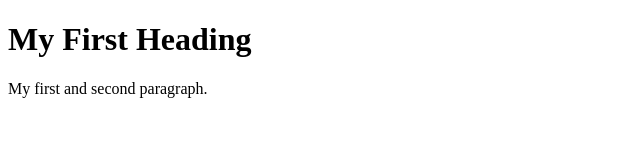
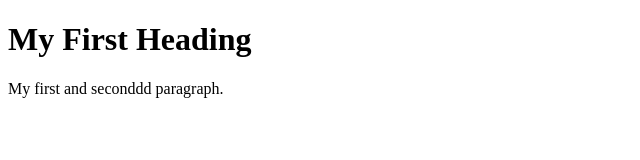
Before and after one commit to rajarajank23/newjenkins, a plain HTML site: page index.html in a window 1280 px wide. Shown: the full height of the page, 0-640 px from the left. Drawn offline with Linux system fonts and the light colour scheme.

Commit message:
Update index.html

```diff
--- a/index.html
+++ b/index.html
@@ -4,7 +4,7 @@
 
 <h1>My First Heading</h1>
 
-<p>My first and second paragraph.</p>
+<p>My first and seconddd paragraph.</p>
 
 </body>
 </html>
```
